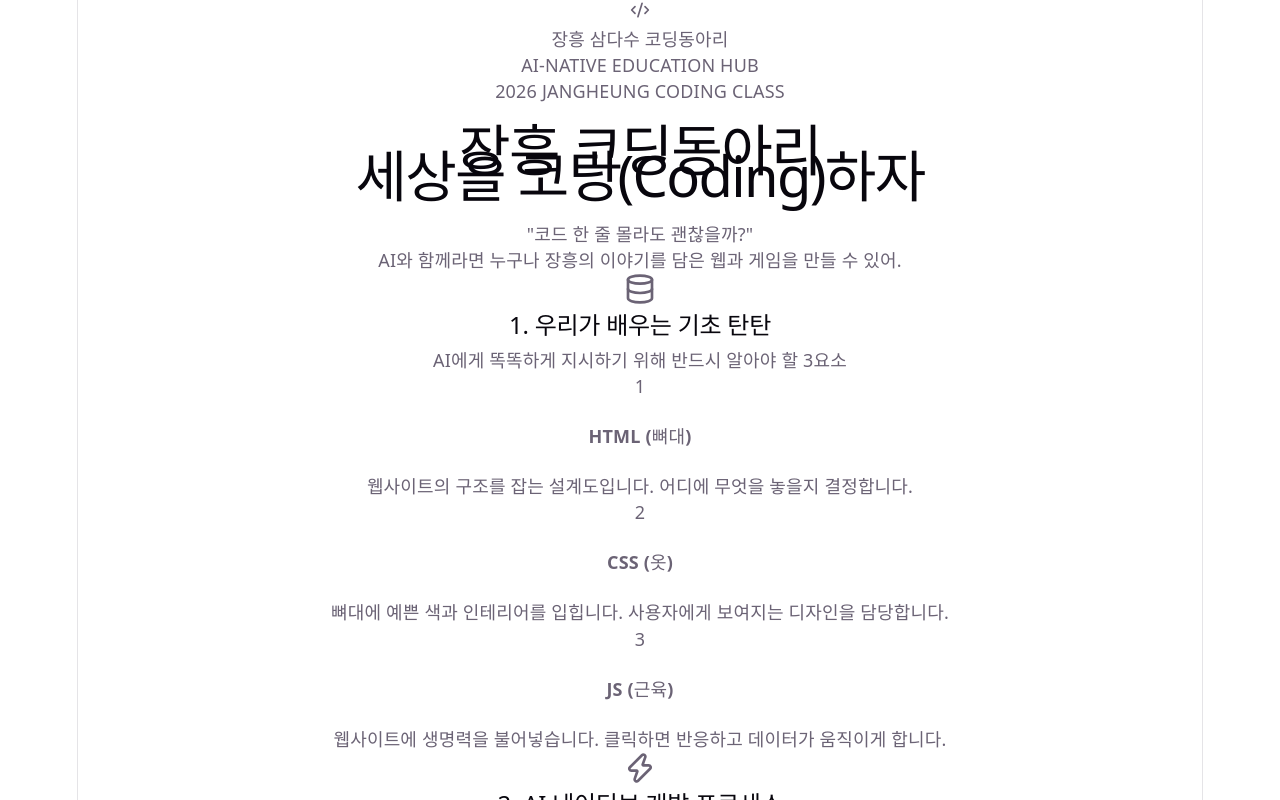
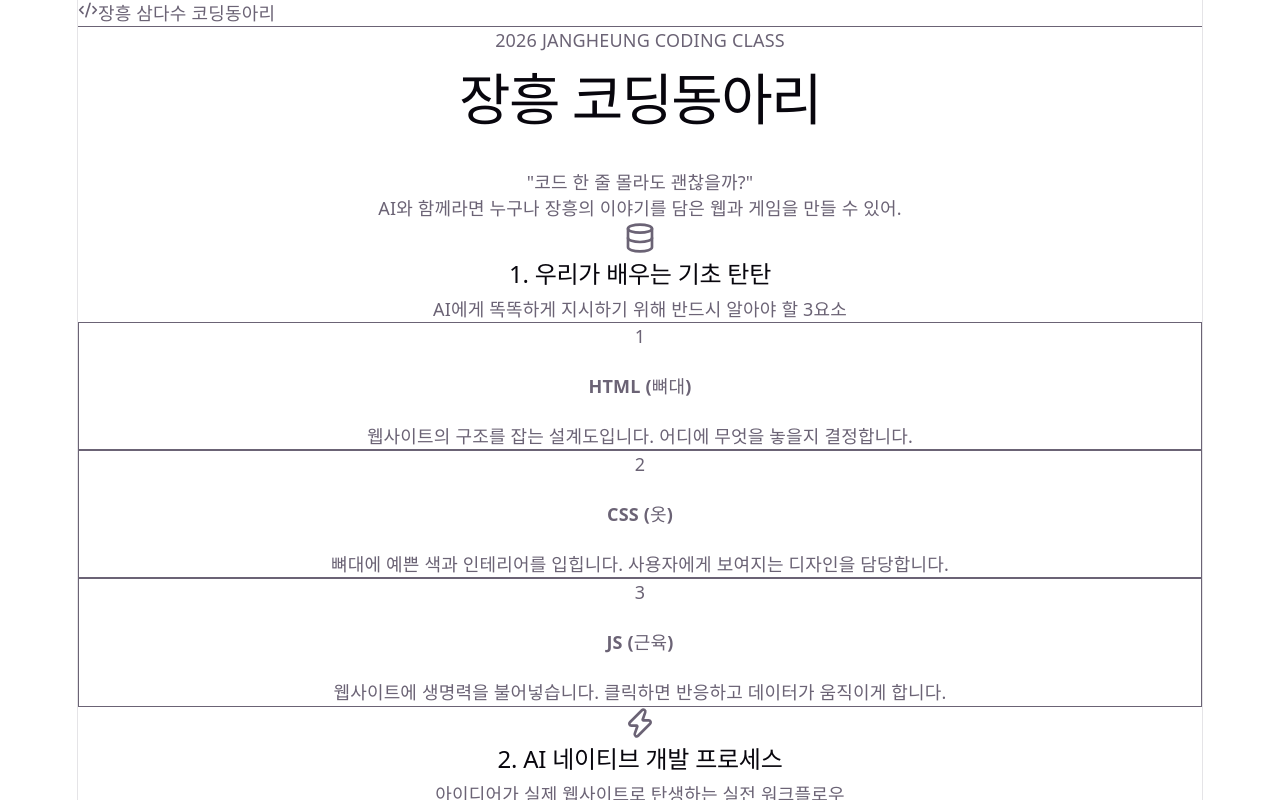
Before and after one commit to YounghyunT/JH, a React (Vite) app: page / in a window 1280 px wide. Shown: the top 800 px of the page. Built offline with nearby package versions, Linux system fonts and the light colour scheme.

Commit message:
디자인 설정 완료

```diff
--- a/src/index.css
+++ b/src/index.css
@@ -1,3 +1,5 @@
+
+
 :root {
   --text: #6b6375;
   --text-h: #08060d;
@@ -29,6 +31,9 @@
     font-size: 16px;
   }
 }
+@tailwind base;
+@tailwind components;
+@tailwind utilities;
 
 @media (prefers-color-scheme: dark) {
   :root {
--- /dev/null
+++ b/tailwind.config.js
@@ -0,0 +1,11 @@
+/** @type {import('tailwindcss').Config} */
+export default {
+    content: [
+      "./index.html",
+      "./src/**/*.{js,ts,jsx,tsx}",
+    ],
+    theme: {
+      extend: {},
+    },
+    plugins: [],
+  }
```
